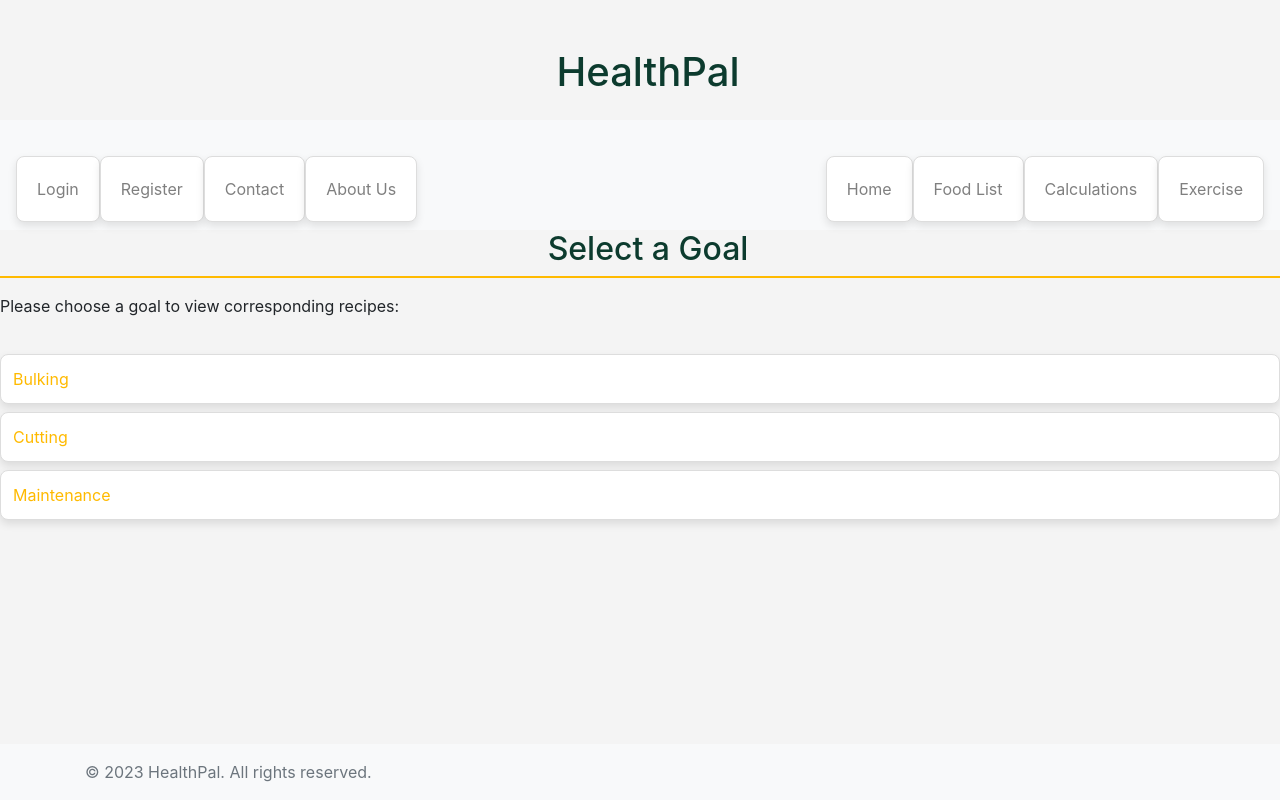
After one commit to Cassdaspella/MyHealthPal, a Flask app: page /food_list/ in a window 1280 px wide. The commit adds this page. Run offline with Flask 3, Linux system fonts and the light colour scheme; some libraries are stand-ins or nearby versions.

Commit message:
food list page and some different styles

```diff
--- a/app.py
+++ b/app.py
@@ -2,6 +2,7 @@ from flask import Flask, render_template, request, redirect, url_for, flash
 from flask_sqlalchemy import SQLAlchemy
 from flask_login import LoginManager, UserMixin, login_user, login_required, logout_user, current_user
 from werkzeug.security import generate_password_hash, check_password_hash
+import requests
 
 app = Flask(__name__)
 
@@ -50,9 +51,34 @@ def contact():
 def about_us():
     return render_template('about_us.html')
 
-@app.route('/food_list')
-def food_list():
-    return render_template('food_list.html')
+@app.route('/food_list/', defaults={'goal': None}, methods=['GET'])
+@app.route('/food_list/<goal>', methods=['GET'])
+def food_list(goal):
+    # Map user goals to Spoonacular diet options
+    diet_map = {
+        'bulking': 'Whole30',  # This is just a placeholder. You should choose an appropriate diet type from Spoonacular's options.
+        'cutting': 'Ketogenic',
+        'maintenance': 'Balanced'
+    }
+
+    if goal:
+        diet = diet_map.get(goal)
+
+        # Avoid exposing your API key directly in the code. Consider using environment variables.
+        api_key = "a5e830b7c7764e80aab845f83c02feda"
+
+        # Construct the API URL
+        url = f"https://api.spoonacular.com/recipes/complexSearch?diet={diet}&apiKey={api_key}"
+
+        response = requests.get(url)
+        data = response.json()
+
+        recipes = data.get('results', [])
+    else:
+        recipes = []
+
+    return render_template('food_list.html', recipes=recipes, goal=goal)
+
 
 @app.route('/calculations')
 def calculations():
--- a/static/css/style.css
+++ b/static/css/style.css
@@ -5,17 +5,90 @@
   --pop-color: #ffba00;
 }
 
-h1 {
+body {
+  display: flex;
+  flex-direction: column;
+  min-height: 100vh;
+  background-color: #f4f4f4; /* A light gray background color */
+}
+
+h1,
+h2 {
   padding-left: 1rem;
   color: var(--primary-color);
 }
 
-body {
-  display: flex;
-  flex-direction: column;
-  min-height: 100vh;
+h2 {
+  text-align: center;
+  border-bottom: 2px solid var(--pop-color); /* Changed to pop color for consistency */
+  padding-bottom: 8px;
 }
 
 .footer {
   margin-top: auto; /* Pushes the footer to the bottom */
 }
+
+ul {
+  list-style-type: none;
+  padding: 0;
+}
+
+li {
+  background-color: var(--light-color);
+  border: 1px solid #ddd;
+  margin-top: 8px;
+  padding: 12px;
+  border-radius: 8px;
+  box-shadow: 0 4px 8px rgba(0, 0, 0, 0.1);
+}
+
+img {
+  width: 100%;
+  height: auto;
+  border-radius: 8px;
+  margin-top: 8px;
+}
+
+h3 {
+  margin: 0;
+  color: #333;
+}
+
+a {
+  text-decoration: none;
+  color: var(--pop-color);
+}
+
+a:hover {
+  text-decoration: underline;
+}
+
+ul {
+  margin: 20px 0;
+}
+
+p {
+  margin: 8px 0;
+}
+
+button {
+  padding: 10px 15px;
+  border: none;
+  background-color: var(--pop-color);
+  color: var(--light-color);
+  border-radius: 4px;
+  cursor: pointer;
+  transition: background-color 0.3s;
+}
+
+button:hover {
+  background-color: #e39b00; /* A slightly darker version of pop color */
+}
+/* For images inside the food_list */
+.food-list-img {
+  max-width: 250px; /* You can adjust this as per your design needs */
+  max-height: 250px;
+  display: block;
+  margin-left: auto;
+  margin-right: auto; /* These two lines will center the image within its container */
+}
--- a/templates/base.html
+++ b/templates/base.html
@@ -8,16 +8,10 @@
       rel="stylesheet"
       href="https://maxcdn.bootstrapcdn.com/bootstrap/4.5.2/css/bootstrap.min.css"
     />
-    <style>
-      body {
-        display: flex;
-        flex-direction: column;
-        min-height: 100vh;
-      }
-      .footer {
-        margin-top: auto;
-      }
-    </style>
+    <link
+      rel="stylesheet"
+      href="{{ url_for('static', filename='css/style.css') }}"
+    />
   </head>
 
   <body>
--- /dev/null
+++ b/templates/food_list.html
@@ -0,0 +1,30 @@
+{% extends 'base.html' %} {% block content %} {% if not goal %}
+<h2>Select a Goal</h2>
+
+<p>Please choose a goal to view corresponding recipes:</p>
+
+<ul>
+  <li><a href="{{ url_for('food_list', goal='bulking') }}">Bulking</a></li>
+  <li><a href="{{ url_for('food_list', goal='cutting') }}">Cutting</a></li>
+  <li>
+    <a href="{{ url_for('food_list', goal='maintenance') }}">Maintenance</a>
+  </li>
+</ul>
+
+{% else %}
+<h2>Recipes for {{ goal.capitalize() }}</h2>
+
+<ul>
+  {% for recipe in recipes %}
+  <li>
+    <h3>{{ recipe.title }}</h3>
+    <img
+      src="{{ recipe.image }}"
+      alt="{{ recipe.title }}"
+      class="food-list-img"
+    />
+    <p><a href="{{ recipe.sourceUrl }}" target="_blank">View Recipe</a></p>
+  </li>
+  {% endfor %}
+</ul>
+{% endif %} {% endblock %}
```
Also changed, not shown: site.db.
